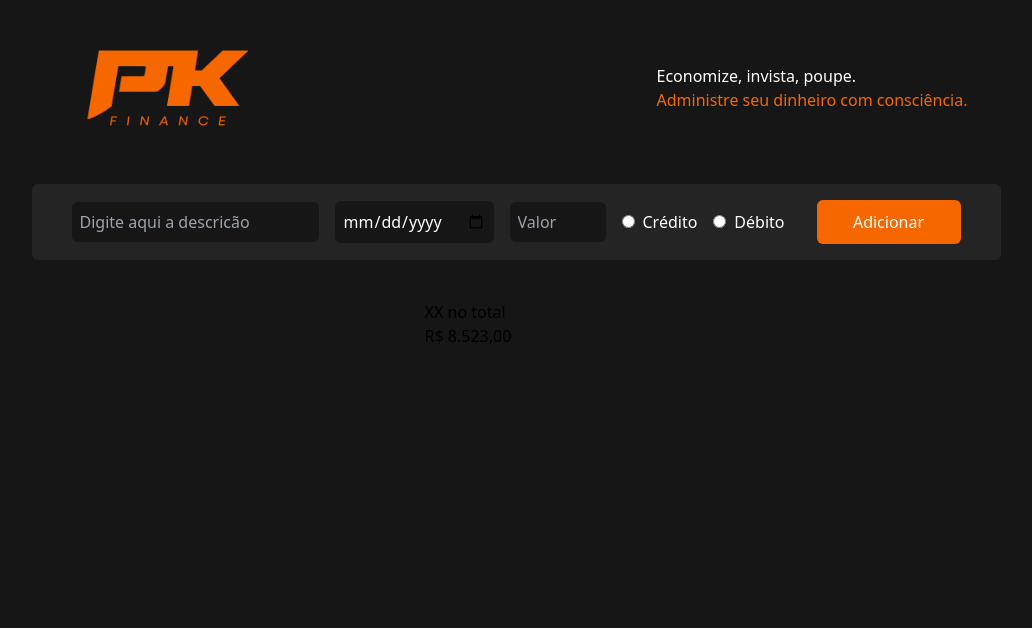
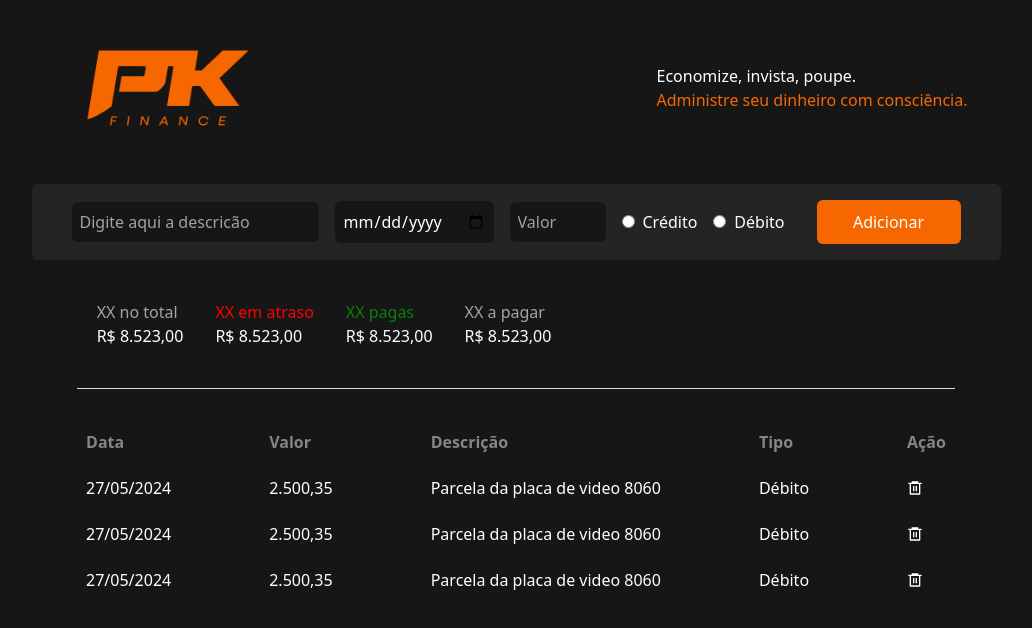
Before and after one commit to gustavogonzag/pk_finance, a React (Vite) app: page / in a window 1280 px wide. Shown: the top 628 px of the page, without its empty margins (124-1156 px from the left). Built offline with nearby package versions, Linux system fonts and the light colour scheme.

Commit message:
feat: lista

```diff
--- a/package.json
+++ b/package.json
@@ -11,7 +11,8 @@
   },
   "dependencies": {
     "react": "^18.2.0",
-    "react-dom": "^18.2.0"
+    "react-dom": "^18.2.0",
+    "react-icons": "^5.2.1"
   },
   "devDependencies": {
     "@types/react": "^18.2.66",
--- a/src/App.tsx
+++ b/src/App.tsx
@@ -1,13 +1,15 @@
 import Head from "./components/head";
 import SessionAddContent from "./components/sessionAddContent";
 import Resume from './components/resume';
+import List from './components/list';
 
 export default function App() {
   return (
-    <div className="bg-gray-dark min-h-screen">
+    <div className="flex flex-wrap flex-col align-center bg-gray-dark min-h-screen">
       <Head />
       <SessionAddContent />
       <Resume />
+      <List />
     </div>
   );
 }
--- /dev/null
+++ b/src/components/list.tsx
@@ -0,0 +1,50 @@
+import { RiDeleteBin6Line } from "react-icons/ri";
+
+function list() {
+    return (
+        <div className="flex flex-wrap justify-center mt-10">
+            <div>
+                <div className="flex justify-center">
+                    <hr className="border-1 w-10/12 border-[#D9D9D9]" />
+                </div>
+                <table className="border-separate border-spacing-x-24 border-spacing-y-5 text-left mt-5">
+                    <thead>
+                        <tr className="text-[#858585]">
+                            <th>Data</th>
+                            <th>Valor</th>
+                            <th>Descrição</th>
+                            <th>Tipo</th>
+                            <th>Ação</th>
+                        </tr>
+                    </thead>
+                    <tbody className="text-[#FFF]">
+                        <tr>
+                            <td>27/05/2024</td>
+                            <td>2.500,35</td>
+                            <td>Parcela da placa de video 8060</td>
+                            <td>Débito</td>
+                            <td><RiDeleteBin6Line className="cursor-pointer"/></td>
+                        </tr>
+                        <tr>
+                            <td>27/05/2024</td>
+                            <td>2.500,35</td>
+                            <td>Parcela da placa de video 8060</td>
+                            <td>Débito</td>
+                            <td><RiDeleteBin6Line className="cursor-pointer"/></td>
+                        </tr>
+                        <tr>
+                            <td>27/05/2024</td>
+                            <td>2.500,35</td>
+                            <td>Parcela da placa de video 8060</td>
+                            <td>Débito</td>
+                            <td><RiDeleteBin6Line className="cursor-pointer"/></td>
+                        </tr>
+                    </tbody>
+
+                </table>
+            </div>
+        </div>
+    )
+}
+
+export default list
--- a/src/components/resume.tsx
+++ b/src/components/resume.tsx
@@ -1,12 +1,25 @@
 function resume() {
-  return (
-    <div className="flex flex-wrap justify-center mt-10 -ml-24">
-        <p>
-            XX no total <br />
-            R$ 8.523,00
-        </p>
-    </div>
-  )
+    return (
+        <div className="flex flex-wrap justify-center mt-10">
+            <div className="flex flex-row gap-8 -ml-96">
+                <div>
+                    <span className="text-gray-light font-medium">XX no total <br /></span>
+                    <span className="text-[#FFF] font-medium">R$ 8.523,00</span>
+                </div>
+                <div>
+                    <span className="text-[#FF0000] font-medium">XX em atraso <br /></span>
+                    <span className="text-[#FFF] font-medium">R$ 8.523,00</span>
+                </div>
+                <div>
+                    <span className="text-[#098007] font-medium">XX pagas <br /></span>
+                    <span className="text-[#FFF] font-medium">R$ 8.523,00</span>
+                </div><div>
+                    <span className="text-gray-light font-medium">XX a pagar <br /></span>
+                    <span className="text-[#FFF] font-medium">R$ 8.523,00</span>
+                </div>
+            </div>
+        </div>
+    )
 }
 
 export default resume
--- a/src/components/sessionAddContent.tsx
+++ b/src/components/sessionAddContent.tsx
@@ -1,18 +1,28 @@
+import { useState } from "react";
 
 function SessionAddContent() {
+
+    const [selectedOption, setSelectedOption] = useState<string | null>(null);
+
+    const handleOptionChange = (option: string) => {
+        // Se o mesmo botão de rádio for clicado novamente, desmarque-o
+        setSelectedOption(selectedOption === option ? null : option);
+    };
 
     return (
         <div className="flex justify-center mt-10">
             <div className="flex flex-wrap justify-center items-center bg-[#242424] w-auto rounded-md gap-4 px-10 py-4">
                 <input className="p-2 rounded-md bg-gray-dark text-[#FFF]" placeholder="Digite aqui a descricão" type="text" />
                 <input className="p-2 rounded-md  bg-gray-dark text-[#FFF]" type="date" />
-                <input className="p-2 w-24 rounded-md bg-gray-dark text-[#FFF]" placeholder="Valor" type="text"  />
+                <input className="p-2 w-24 rounded-md bg-gray-dark text-[#FFF]" placeholder="Valor" type="text" />
                 <div className="text-[#FFF]">
-                    <input className="mr-2" type="radio" name="credito" id="credito" />
+                    <input className="mr-2" type="radio" name="credito" id="credito" checked={selectedOption === 'credito'}
+                        onChange={() => handleOptionChange('credito')} />
                     Crédito
                 </div>
                 <div className="text-[#FFF]">
-                    <input className="mr-2" type="radio" name="debito" id="debito" />
+                    <input className="mr-2" type="radio" name="debito" id="debito" checked={selectedOption === 'debito'}
+            onChange={() => handleOptionChange('debito')} />
                     Débito
                 </div>
                 <button className="bg-orange rounded-md px-4 text-[#FFF] font-medium ml-4 w-36 h-11">Adicionar</button>
--- a/tailwind.config.js
+++ b/tailwind.config.js
@@ -14,7 +14,7 @@ export default {
       'yellow': '#ffc82c',
       'gray-dark': '#161616',
       'gray': '#8492a6',
-      'gray-light': '#d3dce6',
+      'gray-light': '#A4A4A4',
     },
     extend: {},
   },
```
Also changed, not shown: 1 other file (tests, documents, lock files or other folders).
